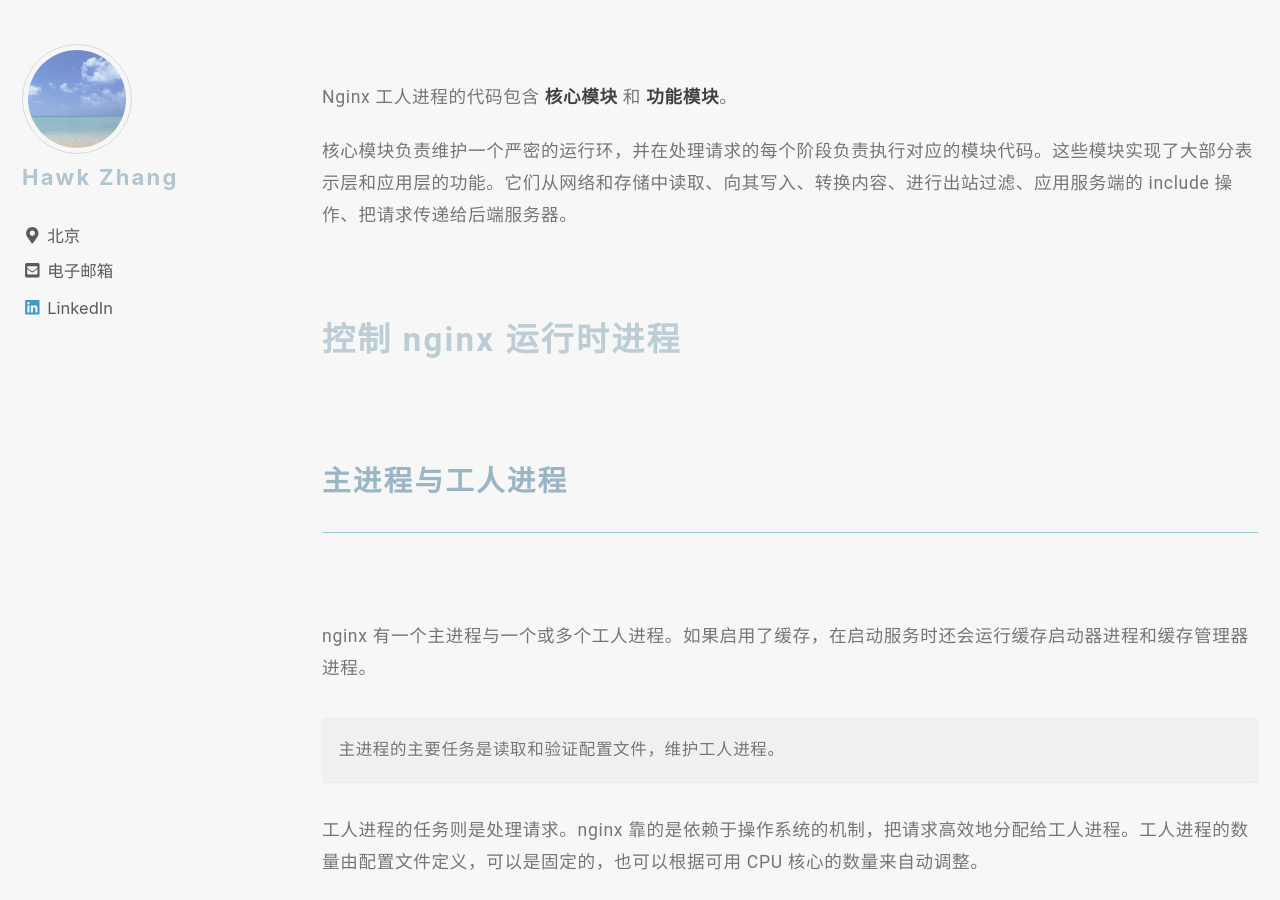
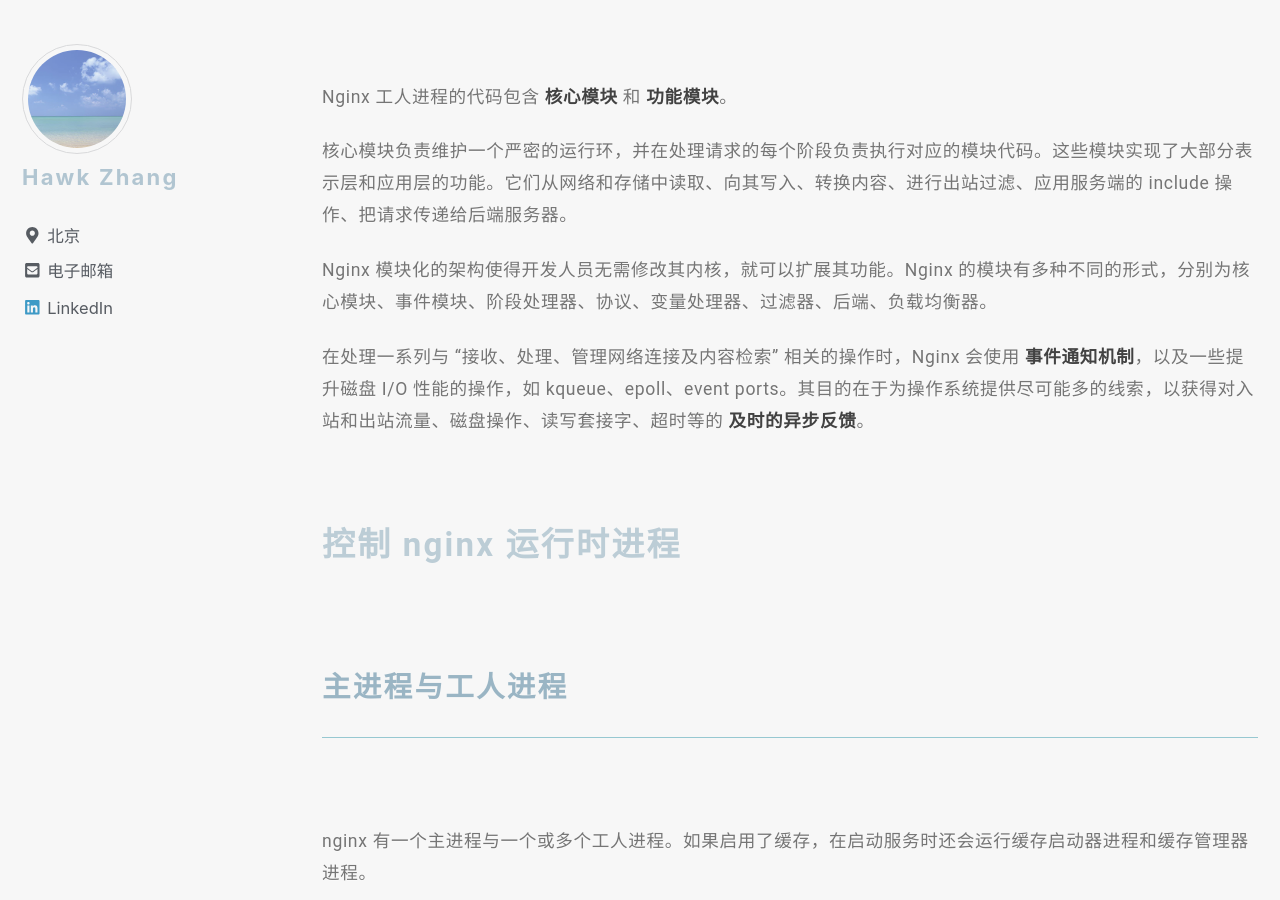
Before and after one commit to narru888/linotes_note, a Jekyll site: the page built from _posts/server/nginx/2016-01-03-nginx.basic.md, in a window 1280 px wide and 900 px high, scrolled down 15343 px. Built offline with Jekyll 4.4.1, drawn with Linux system fonts in a browser that asks for light colours; nearby versions of some CDN libraries; a script that is not in the unit is left out.

Commit message:
update on 2018-09-26 20:30:01 CST

```diff
--- a/_posts/server/nginx/2016-01-03-nginx.basic.md
+++ b/_posts/server/nginx/2016-01-03-nginx.basic.md
@@ -385,7 +385,9 @@
 
 核心模块负责维护一个严密的运行环，并在处理请求的每个阶段负责执行对应的模块代码。这些模块实现了大部分表示层和应用层的功能。它们从网络和存储中读取、向其写入、转换内容、进行出站过滤、应用服务端的 include 操作、把请求传递给后端服务器。
 
+Nginx 模块化的架构使得开发人员无需修改其内核，就可以扩展其功能。Nginx 的模块有多种不同的形式，分别为核心模块、事件模块、阶段处理器、协议、变量处理器、过滤器、后端、负载均衡器。
 
+在处理一系列与 “接收、处理、管理网络连接及内容检索” 相关的操作时，Nginx 会使用 **事件通知机制**，以及一些提升磁盘 I/O 性能的操作，如 kqueue、epoll、event ports。其目的在于为操作系统提供尽可能多的线索，以获得对入站和出站流量、磁盘操作、读写套接字、超时等的 **及时的异步反馈**。
 
 
 
```
